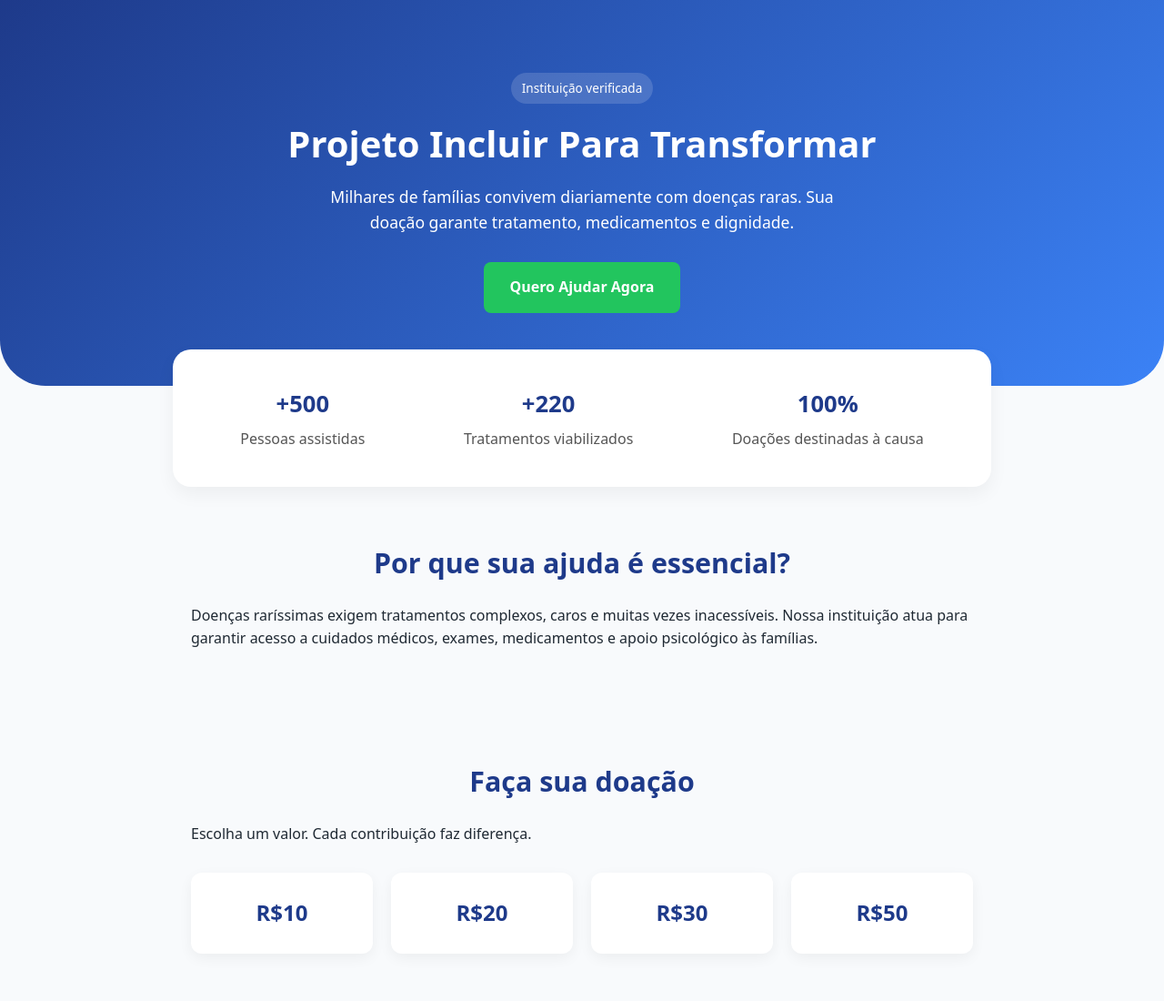
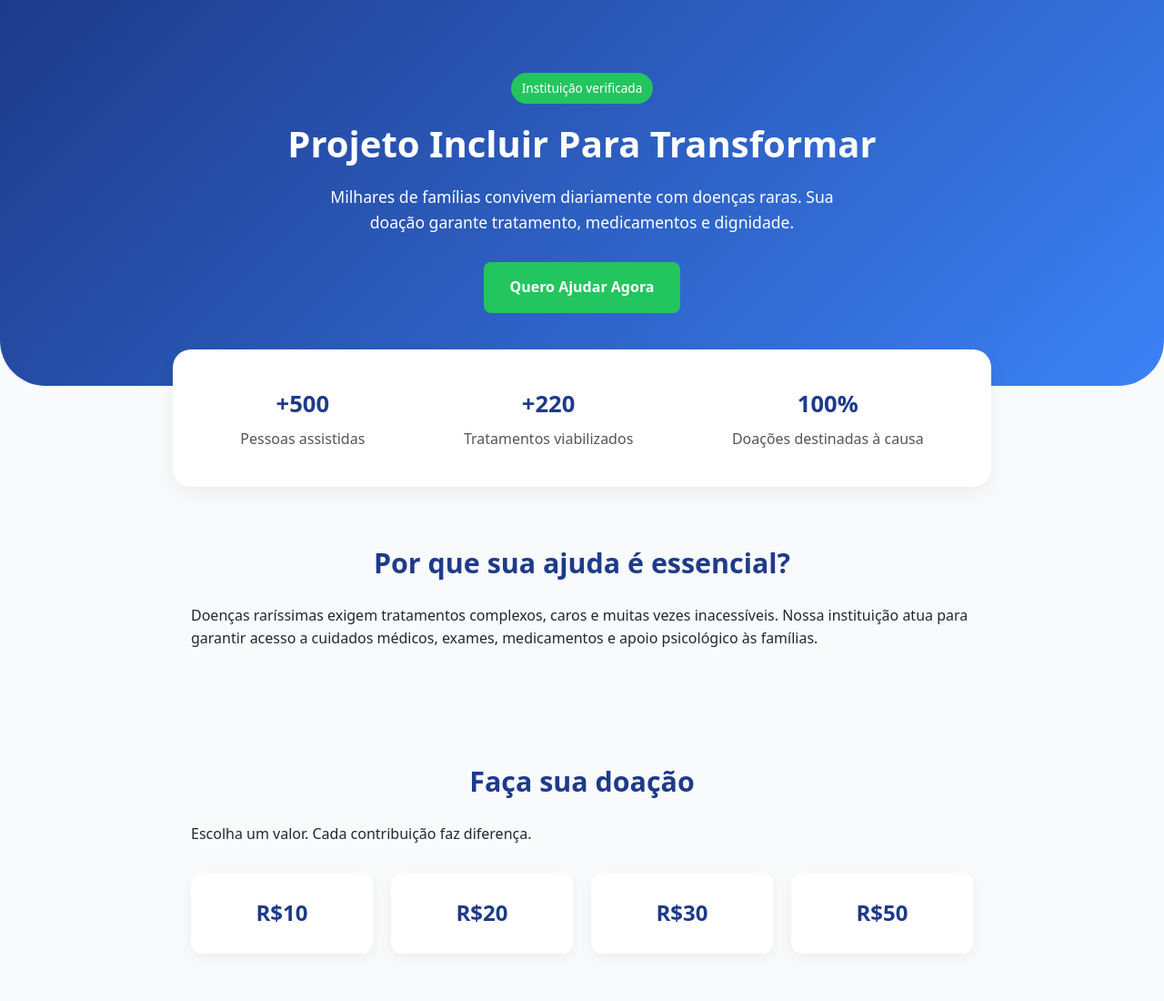
Before and after one commit to pedrozada859-hue/oficial, a plain HTML site: page index.html in a window 1280 px wide. Shown: the top 1100 px of the page at 91% size. Drawn offline with Linux system fonts and the light colour scheme.

Commit message:
Initial commit

```diff
--- a/styles.css
+++ b/styles.css
@@ -30,7 +30,7 @@ body {
 }
 
 .hero .tag {
-  background: rgba(255,255,255,0.15);
+  background: #22c55e;
   padding: 6px 12px;
   border-radius: 999px;
   font-size: 0.85rem;
```
